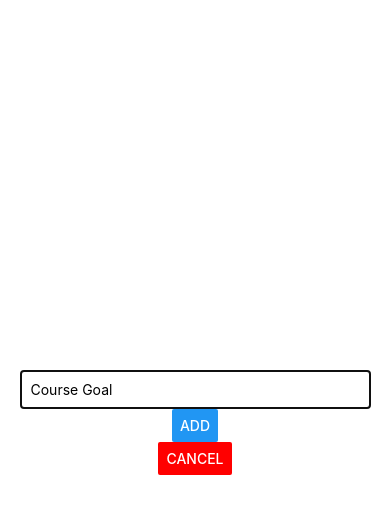
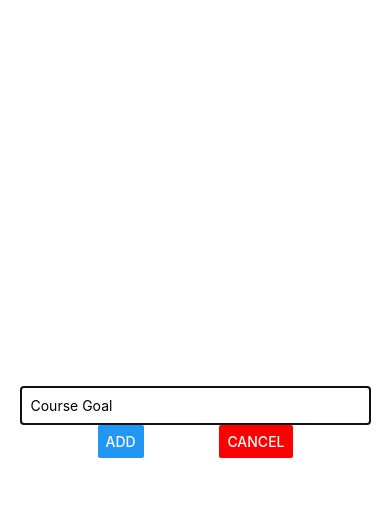
Before and after one commit to rossmawd/react-native-test-app, a React Native app: screen / in a window 390 px wide. Both pictures are taken after a click on the button "ADD GOAL". Shown: the top 514 px of the page. Built offline with nearby package versions, Linux system fonts and the light colour scheme.

Commit message:
styling-"space-between" does not work without width

```diff
--- a/Components/GoalInput.js
+++ b/Components/GoalInput.js
@@ -13,9 +13,10 @@ const GoalInput = (props) => {
           value={props.enteredGoal}
           style={styles.input}
         />
-
-        <Button onPress={props.addGoalHandler} title="ADD" />
-        <Button title="Cancel" color="red" onPress={props.cancelAdd} />
+        <View style={styles.inputButtons}>
+          <Button onPress={props.addGoalHandler} title="ADD" />
+          <Button title="Cancel" color="red" onPress={props.cancelAdd} />
+        </View>
       </View>
     </Modal>
   )
@@ -34,5 +35,10 @@ const styles = StyleSheet.create({
     flex: 1,
     justifyContent: "center",
     alignItems: "center"
+  },
+  inputButtons: {
+    flexDirection: "row",
+    justifyContent: "space-between",
+    width: "50%"
   }
 });
```
